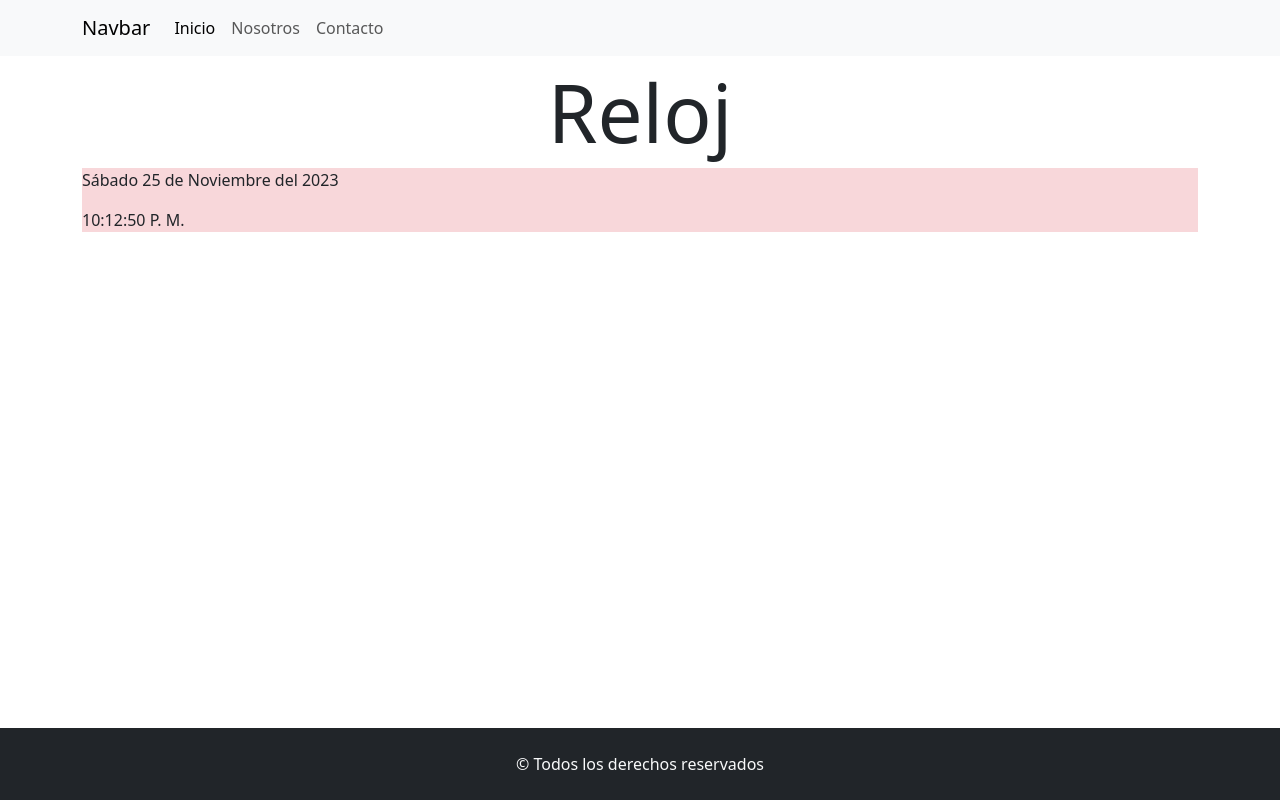
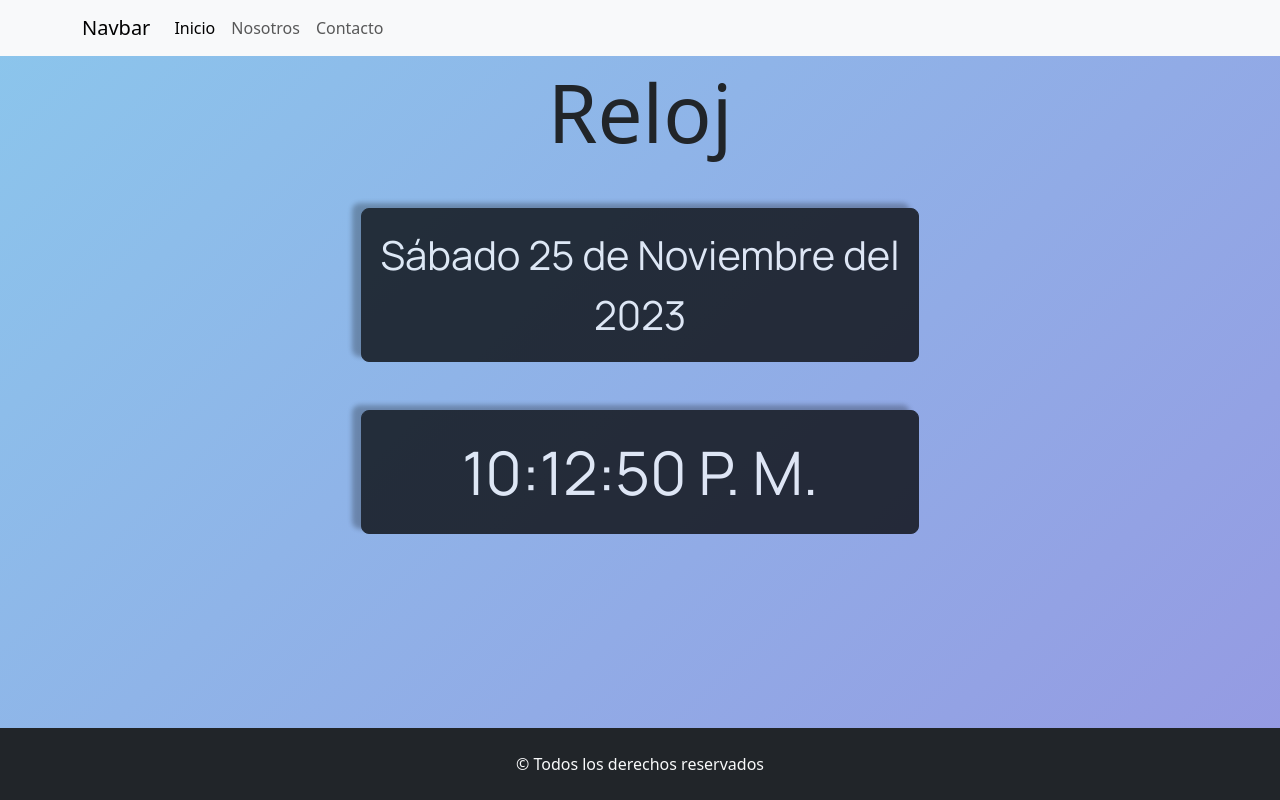
Before and after one commit to lucasecapdevila/javascript-tp5-ejercicio4, a plain HTML site: page index.html in a window 1280 px wide. Drawn offline with nearby package versions, Linux system fonts and the light colour scheme.

Commit message:
se agregan estilos

```diff
--- a/css/styles.css
+++ b/css/styles.css
@@ -1,9 +1,59 @@
+@import url('https://fonts.googleapis.com/css2?family=Manrope&display=swap');
+
 body{
   min-height: 100vh;
   display: flex;
   flex-direction: column;
+
+  /* Fondo gradiente */
+  background-color: #8BC6EC;
+  background-image: linear-gradient(135deg, #8BC6EC 0%, #9599E2 100%);
 }
 
 main{
   flex-grow: 1;
 }
+
+
+/* Fuente para fecha */
+#reloj{
+  font-family: 'Manrope', sans-serif;
+}
+
+
+/* Fondo para fecha */
+.fondoGris{
+  background: #000;
+  opacity: 75%;
+}
+
+/* Sombra de fecha */
+.sombraReloj{
+  -webkit-box-shadow: -9px -5px 5px 0px rgba(0,0,0,0.35);
+  -moz-box-shadow: -9px -5px 5px 0px rgba(0,0,0,0.35);
+  box-shadow: -9px -5px 5px 0px rgba(0,0,0,0.35);
+}
+
+/* Ancho responsive */
+@media screen and (max-width: 767px) {
+  .anchoReloj{
+    width: 100%;
+  }
+}
+
+@media screen and (min-width: 768px) and (max-width: 991px) {
+  .anchoReloj{
+    width: 70%;
+  }
+}
+
+@media screen and (min-width: 992px) {
+  .anchoReloj{
+    width: 50%;
+  }
+}
+
+/* Tamaño de fuente de hora */
+#hora{
+  font-size: 60px;
+}
--- a/index.html
+++ b/index.html
@@ -41,9 +41,9 @@
   <main class="container my-2">
     <h1 class="text-center display-1">Reloj</h1>
 
-    <div id="reloj" class="bg-danger-subtle">
-      <p id="dia"></p>
-      <p id="hora" class="text-uppercase"></p>
+    <div id="reloj" class="anchoReloj m-auto text-center my-5">
+      <p id="dia" class="sombraReloj fondoGris text-light py-3 border border-black rounded-3 fs-1"></p>
+      <p id="hora" class="sombraReloj fondoGris text-light py-3 border border-black rounded-3 text-uppercase mt-5"></p>
     </div>
   </main>
 
```
